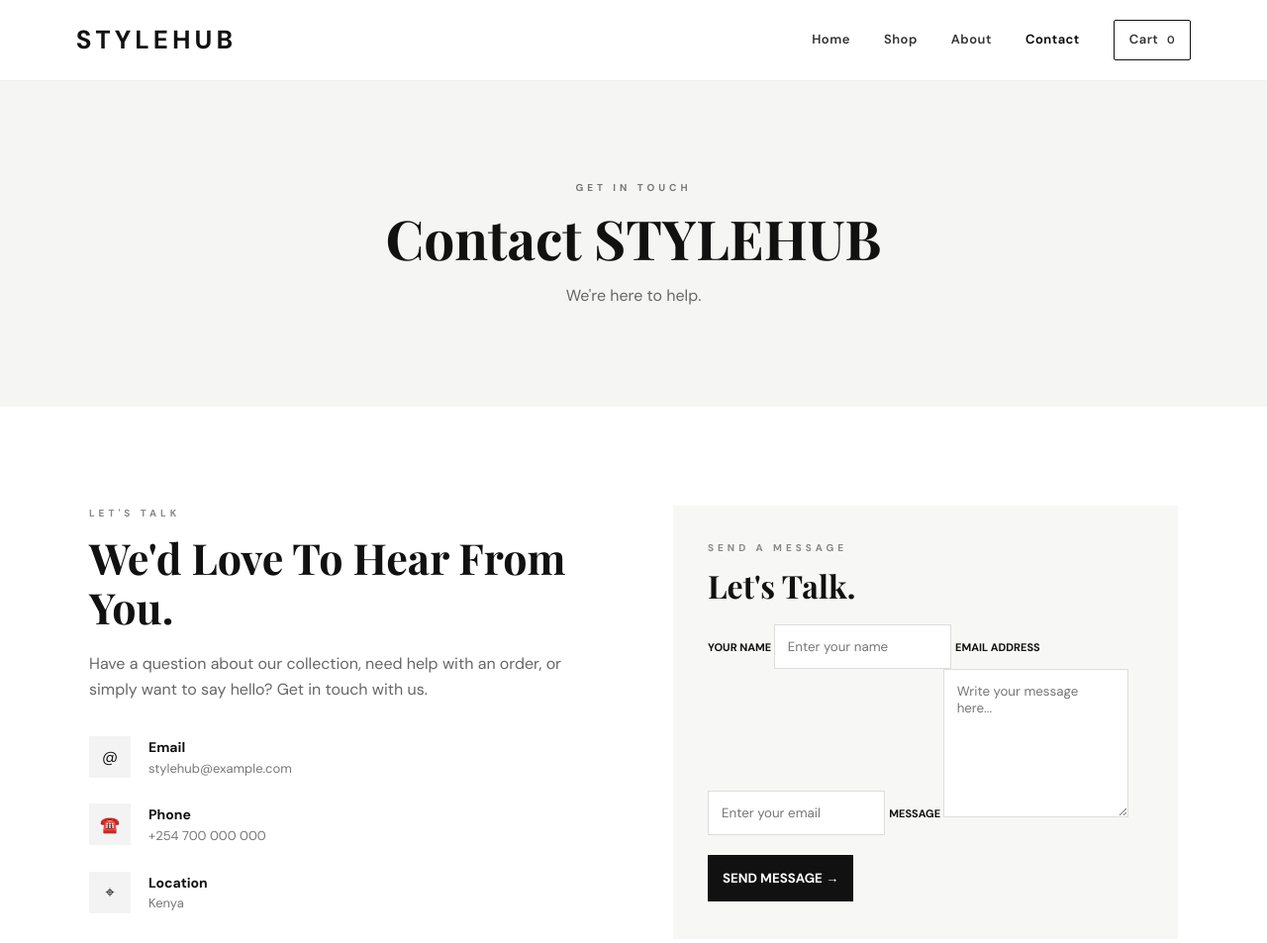
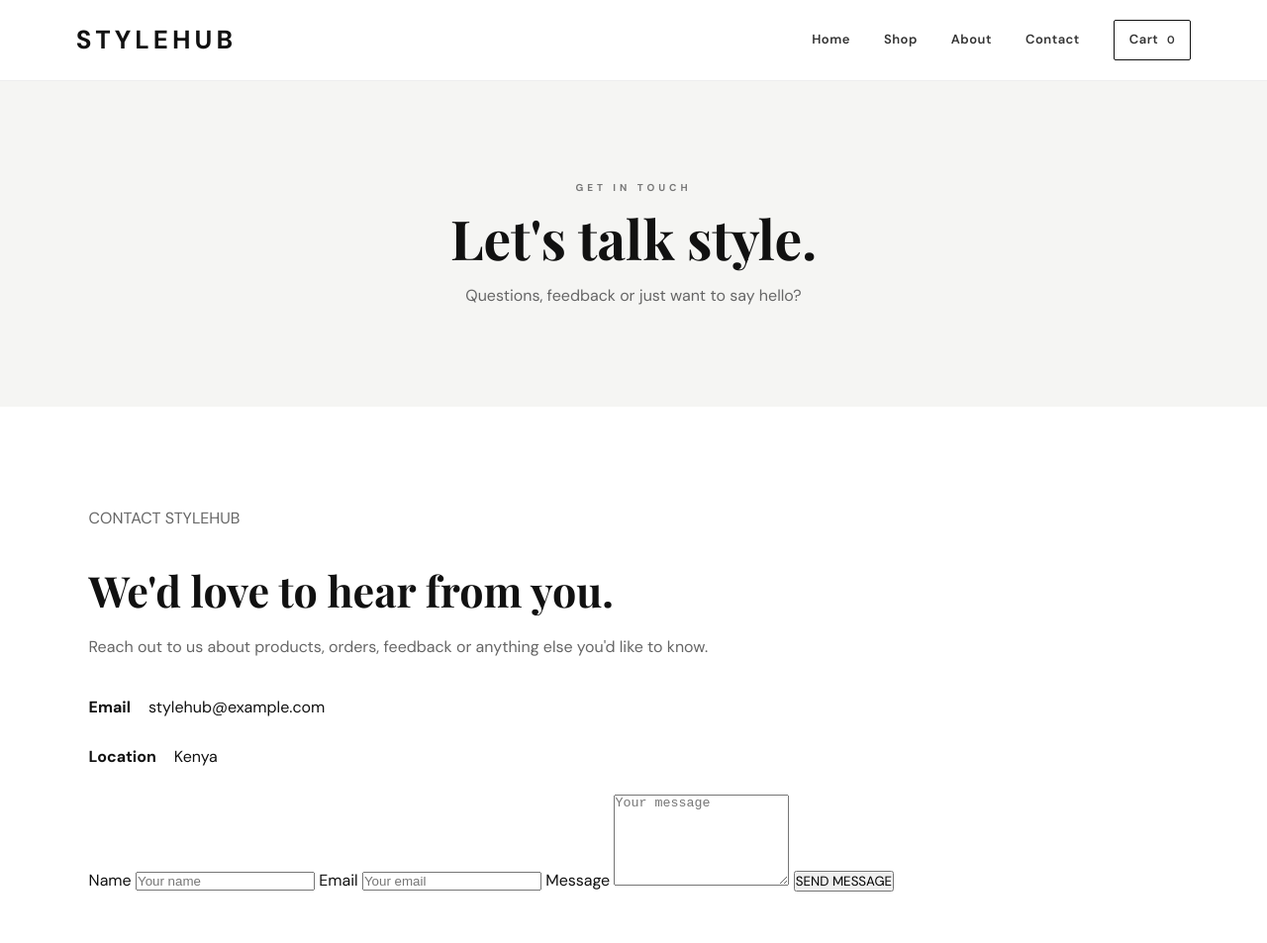
Before and after one commit to Br3jin/stylehub, a plain HTML site: page contact.html in a window 1280 px wide. Shown: the top 953 px of the page at 99% size. Drawn offline with nearby package versions, Linux system fonts and the light colour scheme; files that its build step writes are made by us from their sources; files whose address does not match are found by name.

Commit message:
Update contact.html

```diff
--- a/contact.html
+++ b/contact.html
@@ -2,15 +2,24 @@
 <html lang="en">
 
 <head>
+
     <meta charset="UTF-8">
-    <meta name="viewport" content="width=device-width, initial-scale=1.0">
 
-    <title>Contact - STYLEHUB</title>
+    <meta name="viewport"
+          content="width=device-width, initial-scale=1.0">
 
-    <link rel="stylesheet" href="css/style.css">
+    <title>Contact | STYLEHUB</title>
+
+    <link rel="stylesheet"
+          href="style.css">
+
 </head>
 
+
 <body>
+
+
+<!-- HEADER -->
 
 <header class="main-header">
 
@@ -18,16 +27,33 @@
         STYLEHUB
     </a>
 
+
     <nav class="main-nav">
 
-        <a href="index.html">Home</a>
-        <a href="shop.html">Shop</a>
-        <a href="about.html">About</a>
-        <a href="contact.html" class="active">Contact</a>
+        <a href="index.html">
+            Home
+        </a>
+
+        <a href="shop.html">
+            Shop
+        </a>
+
+        <a href="about.html">
+            About
+        </a>
+
+        <a href="contact.html">
+            Contact
+        </a>
 
         <a href="cart.html" class="cart-link">
+
             Cart
-            <span class="cart-count">0</span>
+
+            <span class="cart-count">
+                0
+            </span>
+
         </a>
 
     </nav>
@@ -35,198 +61,153 @@
 </header>
 
 
+
+<!-- CONTACT HERO -->
+
 <section class="contact-hero">
 
-    <p>GET IN TOUCH</p>
+    <p>
+        GET IN TOUCH
+    </p>
 
     <h1>
-        Contact STYLEHUB
+        Let's talk style.
     </h1>
 
     <span>
-        We're here to help.
+        Questions, feedback or just want to say hello?
     </span>
 
 </section>
 
 
+
+<!-- CONTACT CONTENT -->
+
 <section class="contact-section">
 
-    <div class="contact-container">
-
-
-        <!-- CONTACT INFORMATION -->
 
     <div class="contact-info">
 
-            <p class="section-small">
-                LET'S TALK
+        <p class="contact-label">
+            CONTACT STYLEHUB
         </p>
 
         <h2>
-                We'd Love To Hear From You.
+            We'd love to hear from you.
         </h2>
 
         <p>
-                Have a question about our collection,
-                need help with an order, or simply want
-                to say hello? Get in touch with us.
+            Reach out to us about products, orders,
+            feedback or anything else you'd like to know.
         </p>
 
 
         <div class="contact-detail">
 
-                <div class="contact-icon">
-                    @
+            <strong>
+                Email
+            </strong>
+
+            <span>
+                stylehub@example.com
+            </span>
+
         </div>
 
-                <div>
 
-                    <h3>
-                        Email
-                    </h3>
+        <div class="contact-detail">
 
-                    <p>
-                        stylehub@example.com
-                    </p>
+            <strong>
+                Location
+            </strong>
+
+            <span>
+                Kenya
+            </span>
 
         </div>
 
     </div>
 
 
-            <div class="contact-detail">
-
-                <div class="contact-icon">
-                    ☎️
-                </div>
-
-                <div>
-
-                    <h3>
-                        Phone
-                    </h3>
-
-                    <p>
-                        +254 700 000 000
-                    </p>
-
-                </div>
-
-            </div>
-
-
-            <div class="contact-detail">
-
-                <div class="contact-icon">
-                    ⌖
-                </div>
-
-                <div>
-
-                    <h3>
-                        Location
-                    </h3>
-
-                    <p>
-                        Kenya
-                    </p>
-
-                </div>
-
-            </div>
-
-        </div>
-
 
     <!-- CONTACT FORM -->
 
-        <div class="contact-form-box">
-
-            <p class="section-small">
-                SEND A MESSAGE
-            </p>
-
-            <h2>
-                Let's Talk.
-            </h2>
+    <form
+        class="contact-form"
+        onsubmit="event.preventDefault(); alert('Thanks for contacting STYLEHUB!');">
 
 
-            <form>
-
         <label for="name">
-                    YOUR NAME
+            Name
         </label>
 
         <input
+            id="name"
             type="text"
-                    id="name"
-                    name="name"
-                    placeholder="Enter your name"
+            placeholder="Your name"
             required>
 
 
         <label for="email">
-                    EMAIL ADDRESS
+            Email
         </label>
 
         <input
+            id="email"
             type="email"
-                    id="email"
-                    name="email"
-                    placeholder="Enter your email"
+            placeholder="Your email"
             required>
 
 
         <label for="message">
-                    MESSAGE
+            Message
         </label>
 
         <textarea
             id="message"
-                    name="message"
-                    placeholder="Write your message here..."
+            rows="6"
+            placeholder="Your message"
             required></textarea>
 
 
         <button type="submit">
-                    SEND MESSAGE →
+            SEND MESSAGE
         </button>
 
     </form>
 
-        </div>
-
-    </div>
-
 </section>
 
 
+
+<!-- BRAND BANNER -->
+
 <section class="brand-banner">
-
-    <div>
 
     <p>
         STYLEHUB
     </p>
 
     <h2>
-            Your Style.<br>
-            Your Statement.
+        STYLE • CONFIDENCE • YOU
     </h2>
 
-        <a href="shop.html">
-            SHOP THE COLLECTION →
-        </a>
-
-    </div>
+    <span>
+        Wear what represents you.
+    </span>
 
 </section>
 
 
+
+<!-- FOOTER -->
+
 <footer class="main-footer">
 
     <div class="footer-top">
+
 
         <div>
 
@@ -243,11 +224,25 @@
 
         <div class="footer-navigation">
 
-            <a href="index.html">Home</a>
-            <a href="shop.html">Shop</a>
-            <a href="about.html">About</a>
-            <a href="contact.html">Contact</a>
-            <a href="cart.html">Cart</a>
+            <a href="index.html">
+                Home
+            </a>
+
+            <a href="shop.html">
+                Shop
+            </a>
+
+            <a href="about.html">
+                About
+            </a>
+
+            <a href="contact.html">
+                Contact
+            </a>
+
+            <a href="cart.html">
+                Cart
+            </a>
 
         </div>
 
@@ -268,6 +263,7 @@
 
 </footer>
 
+
 </body>
 
 </html>
```
Lines whose indentation alone changed are shown as unchanged.
